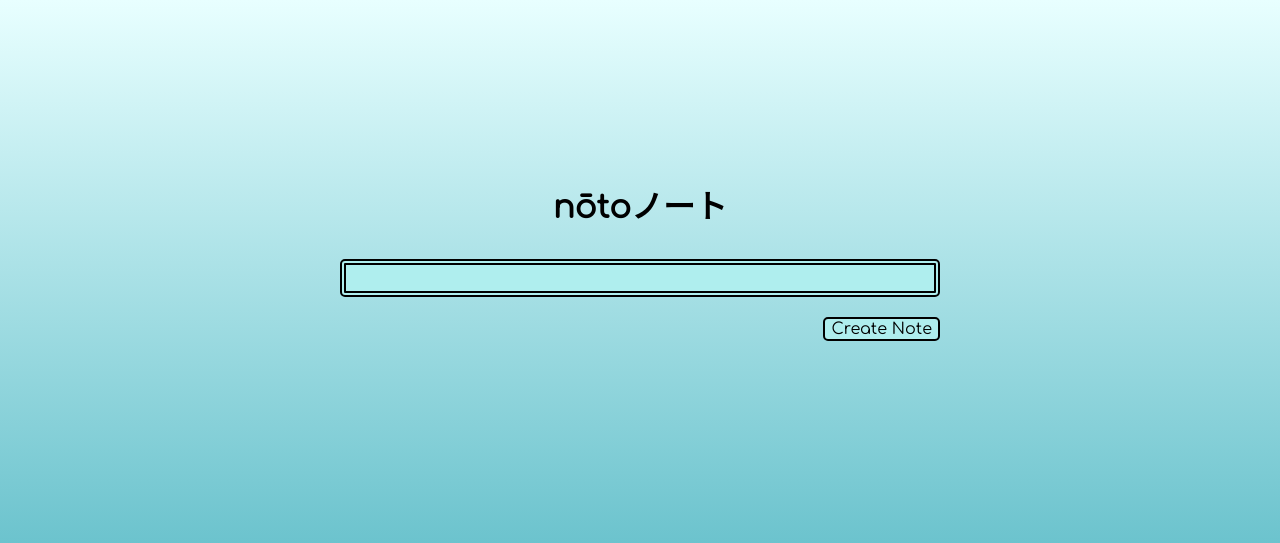
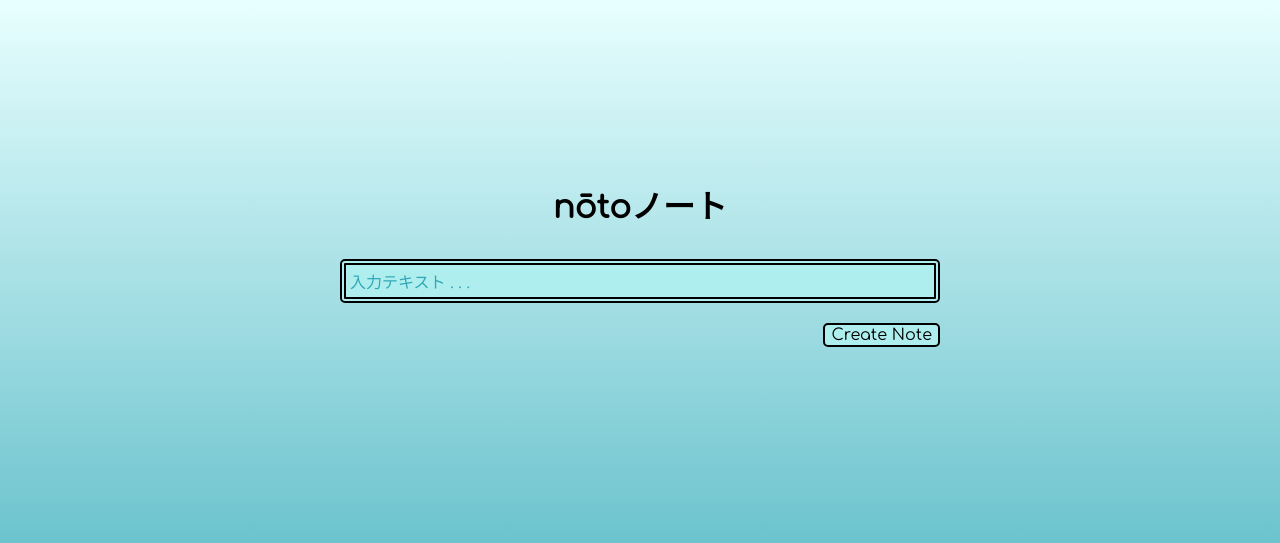
Before and after one commit to AliceArmstrong/notebook_js, a PHP site: page / in a window 1280 px wide. Shown: the top 543 px of the page. Run offline with PHP 8.4, Linux system fonts and the light colour scheme.

Commit message:
moved to using contenteditable div over textarea, and fixed placeholder text bug

```diff
--- a/index.html
+++ b/index.html
@@ -11,7 +11,7 @@
     <div id="container">
     <h1>nōtoノート</h1>
     <div id="create-notes-area">
-      <div contenteditable id="content" placeholder="入力テキスト . . ."></div>
+      <div contenteditable="true" id="content" data-placeholder="入力テキスト . . ."></div>
       <button onClick="saveNote();">Create Note</button>
     </div>
     <div id="show-notes-area">
--- a/styles/styles.css
+++ b/styles/styles.css
@@ -1,3 +1,9 @@
+[contenteditable=true]:empty:before {
+  content: attr(data-placeholder);
+  display: block; /* For Firefox */
+  color: #31a7b6;
+}
+
 #content, button{
   box-sizing: border-box;
   margin: 10px;
@@ -58,19 +64,6 @@ button {
   padding: 4px;
 }
 
-::-webkit-input-placeholder {
-  color: #31a7b6;
-}
-::-moz-placeholder {
-  color: #31a7b6;
-}
-:-moz-placeholder {
-  color: #31a7b6;
-}
-:-ms-input-placeholder {
-  color: #31a7b6;
-}
-
 #list-of-notes {
   padding: 0;
 }
```
